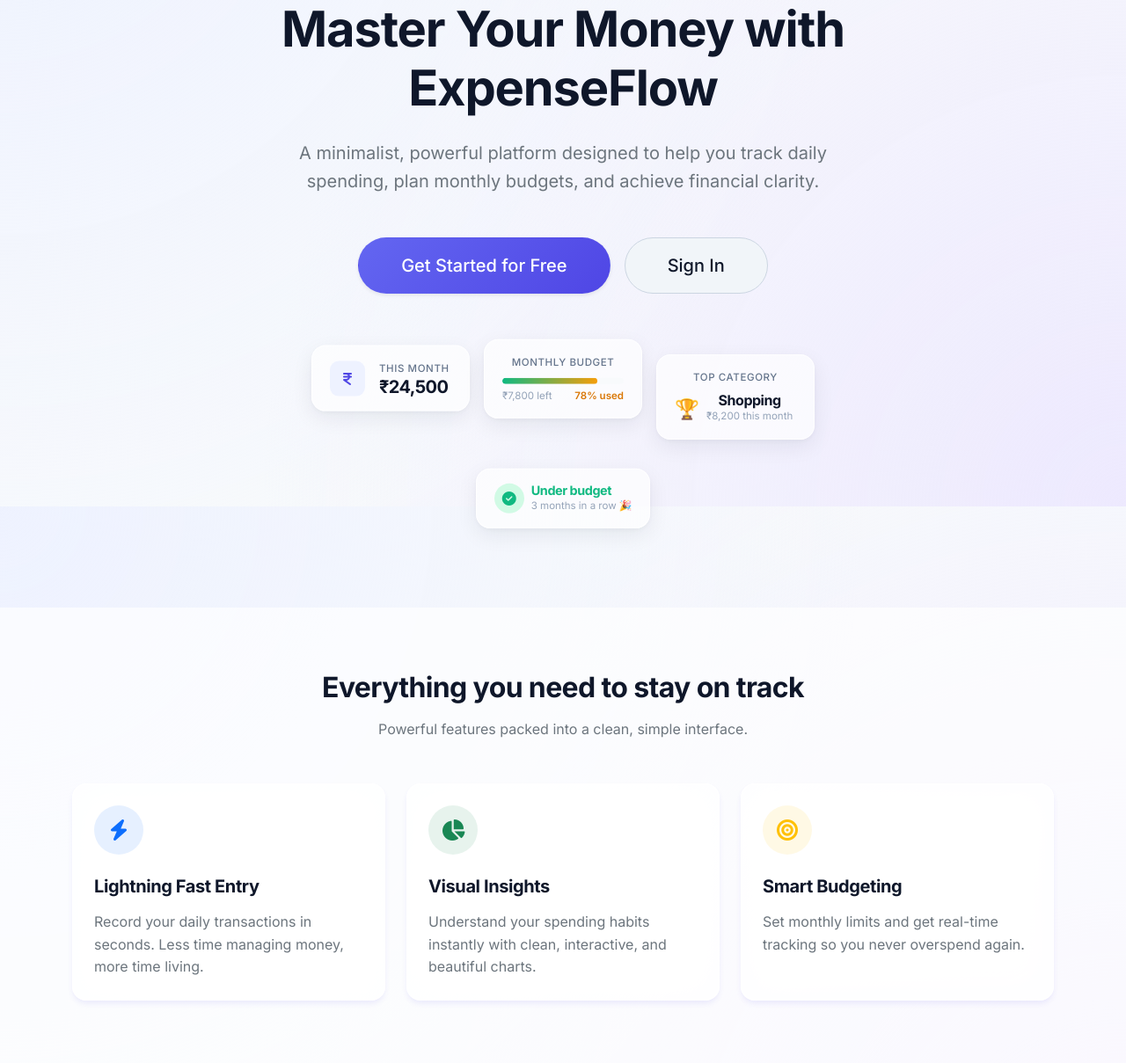
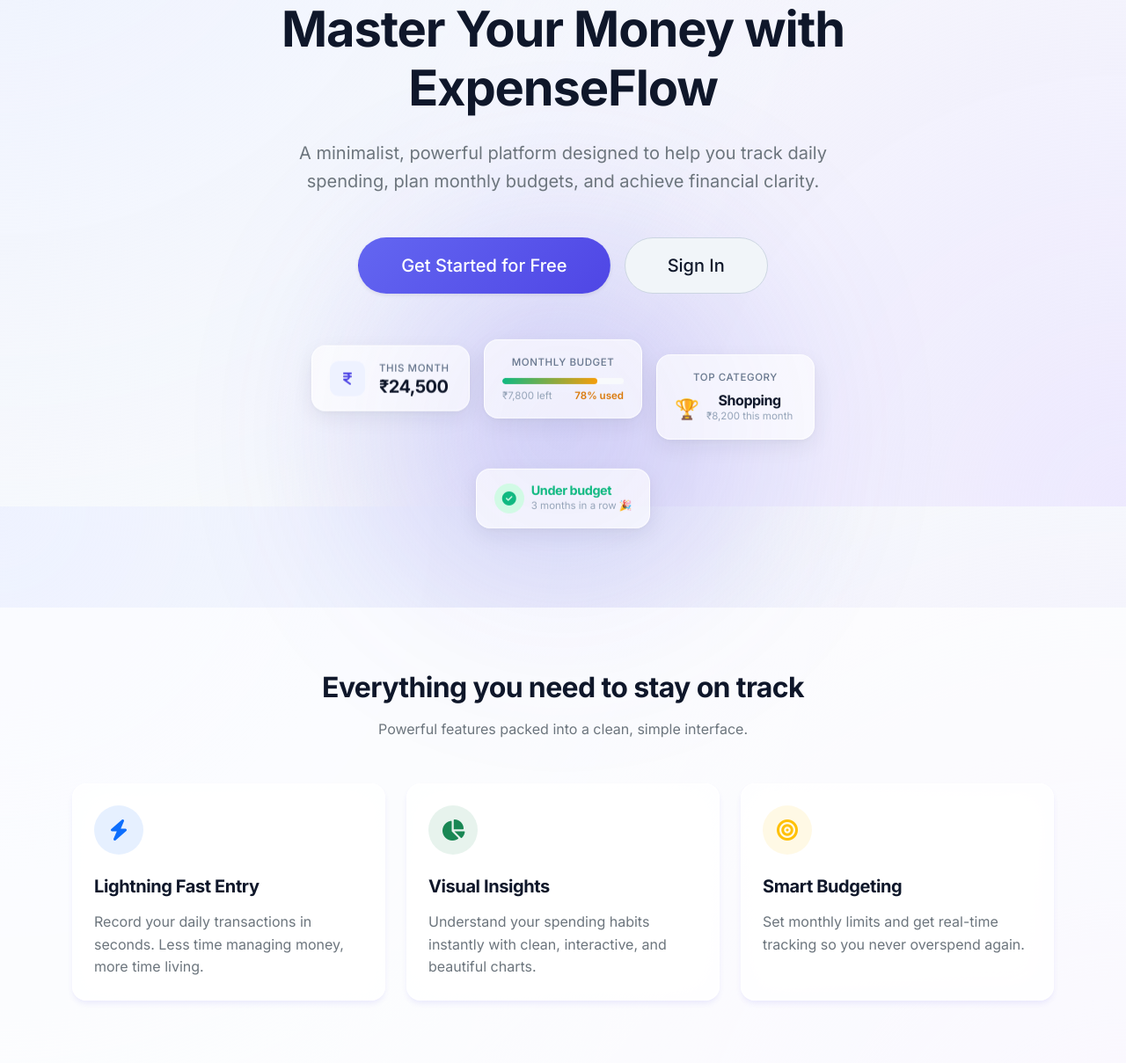
Before and after one commit to M3hul-raj/ExpenseFlow, a Flask app: page / in a window 1280 px wide. Shown: the part 224-1433 px from the top of the page at 88% size. Run offline with Flask 3, Linux system fonts and the light colour scheme.

Commit message:
UI: Add glow orb, glassmorphism, and staggered entrance to landing page

```diff
--- a/templates/index.html
+++ b/templates/index.html
@@ -26,7 +26,11 @@
                 <!-- ── Hero Visual: Floating Stat Cards ──────────────────── -->
                 <div class="hero-cards-wrap d-none d-md-flex mt-5 position-relative justify-content-center" aria-hidden="true">
 
+                    <!-- Glow Orb -->
+                    <div class="hero-glow-orb"></div>
+
                     <!-- Card 1: Total Spent -->
+                    <div class="hero-entrance-wrapper" style="--enter-delay: 0.1s;">
                         <div class="hero-card hero-card--float-a" style="--delay:0s;">
                             <div class="d-flex align-items-center gap-3">
                                 <div class="hero-card-icon" style="background:var(--primary-light);color:var(--primary);">
@@ -38,8 +42,10 @@
                                 </div>
                             </div>
                         </div>
+                    </div>
 
                     <!-- Card 2: Budget Progress -->
+                    <div class="hero-entrance-wrapper" style="--enter-delay: 0.3s;">
                         <div class="hero-card hero-card--float-b" style="--delay:0.4s;">
                             <p class="hero-card-label mb-2">Monthly Budget</p>
                             <div class="hero-progress-track">
@@ -50,8 +56,10 @@
                                 <span class="hero-card-small" style="color:#D97706;font-weight:600;">78% used</span>
                             </div>
                         </div>
+                    </div>
 
                     <!-- Card 3: Top Category -->
+                    <div class="hero-entrance-wrapper" style="--enter-delay: 0.5s;">
                         <div class="hero-card hero-card--float-c" style="--delay:0.8s;">
                             <p class="hero-card-label mb-2">Top Category</p>
                             <div class="d-flex align-items-center gap-2">
@@ -62,8 +70,10 @@
                                 </div>
                             </div>
                         </div>
+                    </div>
 
                     <!-- Card 4: Streak -->
+                    <div class="hero-entrance-wrapper" style="--enter-delay: 0.7s;">
                         <div class="hero-card hero-card--float-d" style="--delay:1.2s;">
                             <div class="d-flex align-items-center gap-2">
                                 <div class="hero-streak-icon">
@@ -72,6 +82,7 @@
                                 <div class="text-start">
                                     <p class="hero-card-value mb-0" style="font-size:0.9rem;color:var(--success);">Under budget</p>
                                     <p class="hero-card-small mb-0">3 months in a row 🎉</p>
+                                </div>
                             </div>
                         </div>
                     </div>
@@ -88,8 +99,35 @@
                     user-select: none;
                 }
 
+                .hero-glow-orb {
+                    position: absolute;
+                    width: 400px;
+                    height: 400px;
+                    background: var(--primary);
+                    filter: blur(120px);
+                    opacity: 0.25;
+                    border-radius: 50%;
+                    top: 50%;
+                    left: 50%;
+                    transform: translate(-50%, -50%);
+                    z-index: -1;
+                    pointer-events: none;
+                }
+
+                @keyframes heroSlideUp {
+                    0% { opacity: 0; transform: translateY(40px); }
+                    100% { opacity: 1; transform: translateY(0); }
+                }
+
+                .hero-entrance-wrapper {
+                    animation: heroSlideUp 1s cubic-bezier(0.16, 1, 0.3, 1) both;
+                    animation-delay: var(--enter-delay);
+                }
+
                 .hero-card {
                     background: var(--surface-color);
+                    backdrop-filter: blur(24px);
+                    -webkit-backdrop-filter: blur(24px);
                     border: 1px solid var(--border-color);
                     border-radius: 16px;
                     box-shadow: 0 8px 24px rgba(15,23,42,0.07), 0 2px 6px rgba(15,23,42,0.04);
```
Lines whose indentation alone changed are shown as unchanged.
